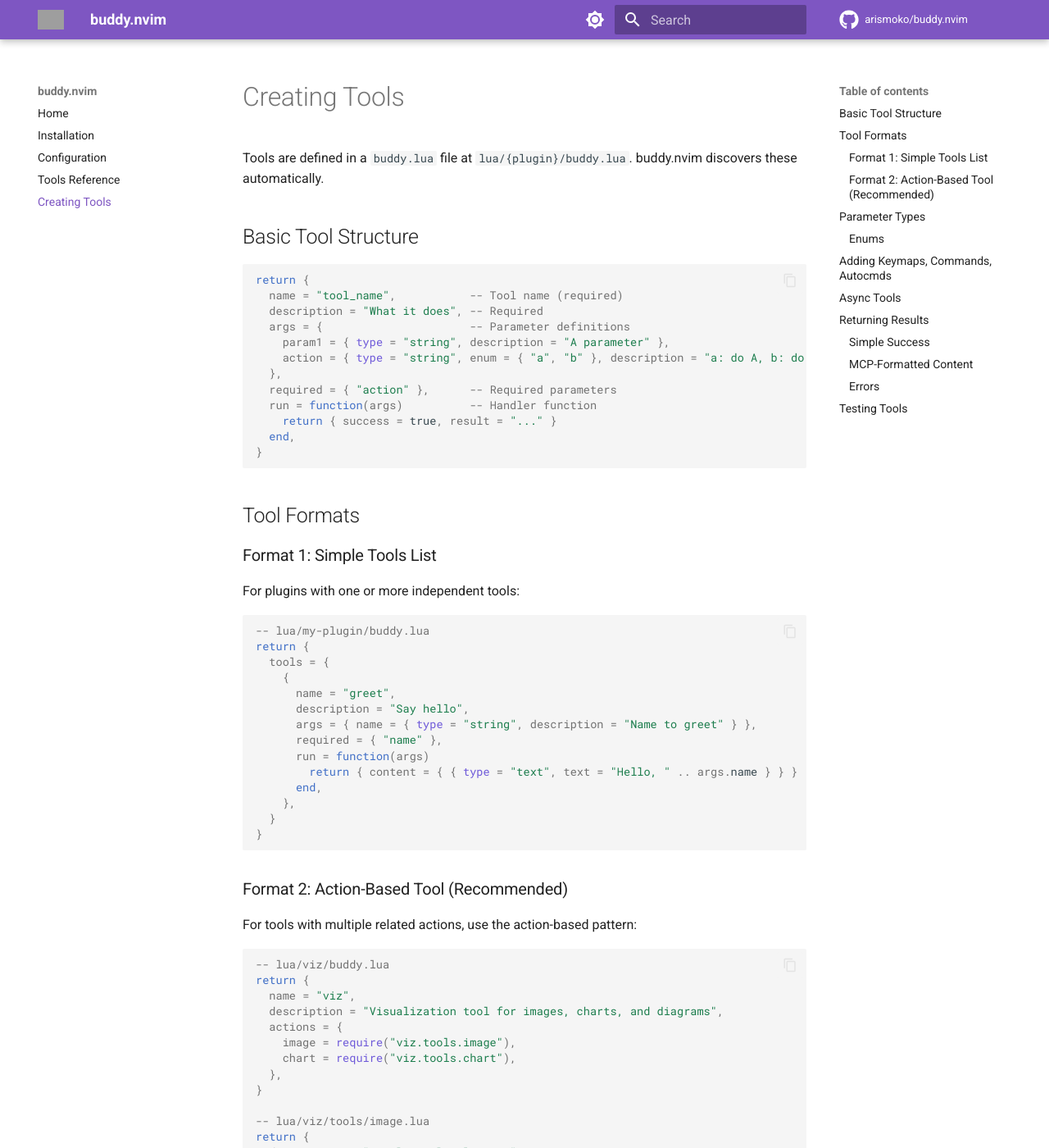
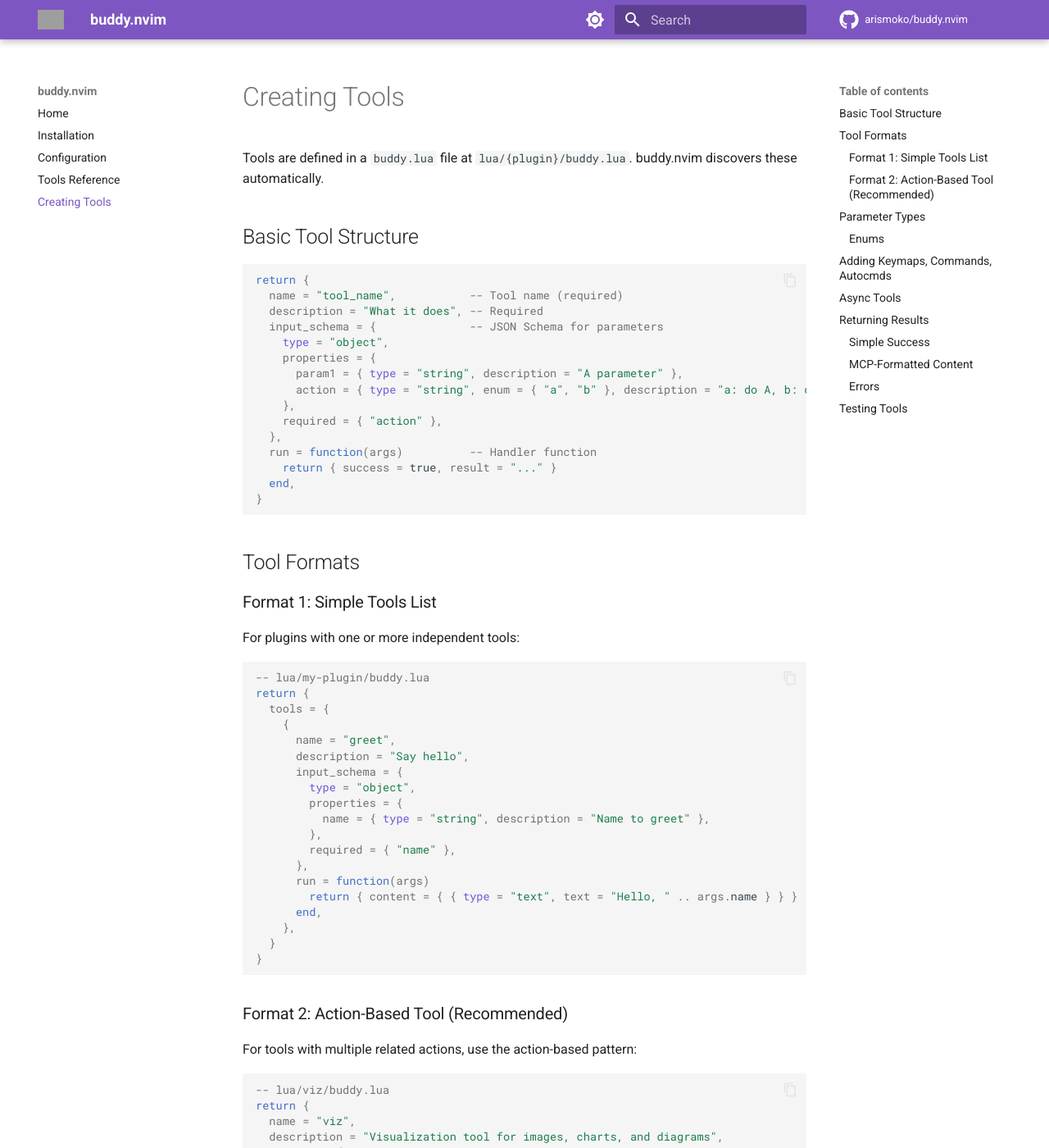
Before and after one commit to arismoko/buddy.nvim, an MkDocs documentation site: the page built from docs/creating-tools.md, in a window 1280 px wide and 1400 px high. Shown: the whole window at 82% size. Built offline with MkDocs 1.6.1 and Material for MkDocs 9.7.7, drawn with Linux system fonts in a browser that asks for light colours; comment, search, counter and statistics services are not loaded; some of the changed text lies outside the part shown; grey boxes are pictures that could not be loaded.

Commit message:
docs: update tool examples to use input_schema instead of deprecated args format

```diff
--- a/docs/creating-tools.md
+++ b/docs/creating-tools.md
@@ -8,11 +8,14 @@ Tools are defined in a `buddy.lua` file at `lua/{plugin}/buddy.lua`. buddy.nvim
 return {
   name = "tool_name",           -- Tool name (required)
   description = "What it does", -- Required
-  args = {                      -- Parameter definitions
-    param1 = { type = "string", description = "A parameter" },
-    action = { type = "string", enum = { "a", "b" }, description = "a: do A, b: do B" },
+  input_schema = {              -- JSON Schema for parameters
+    type = "object",
+    properties = {
+      param1 = { type = "string", description = "A parameter" },
+      action = { type = "string", enum = { "a", "b" }, description = "a: do A, b: do B" },
+    },
+    required = { "action" },
   },
-  required = { "action" },      -- Required parameters
   run = function(args)          -- Handler function
     return { success = true, result = "..." }
   end,
@@ -32,8 +35,13 @@ return {
     {
       name = "greet",
       description = "Say hello",
-      args = { name = { type = "string", description = "Name to greet" } },
-      required = { "name" },
+      input_schema = {
+        type = "object",
+        properties = {
+          name = { type = "string", description = "Name to greet" },
+        },
+        required = { "name" },
+      },
       run = function(args)
         return { content = { { type = "text", text = "Hello, " .. args.name } } }
       end,
@@ -60,10 +68,13 @@ return {
 -- lua/viz/tools/image.lua
 return {
   description = "Display a local image",
-  args = {
-    path = { type = "string", description = "Path to image file" },
+  input_schema = {
+    type = "object",
+    properties = {
+      path = { type = "string", description = "Path to image file" },
+    },
+    required = { "path" },
   },
-  required = { "path" },
   run = function(args)
     -- implementation
   end,
@@ -72,7 +83,7 @@ return {
 
 The framework auto-generates:
 
-- Unified args schema from all actions
+- Unified input_schema from all actions
 - Action enum with descriptions (e.g., `"image: Display a local image, chart: Generate charts"`)
 - Routing to the correct action handler
 - Per-action validation with helpful error messages
@@ -112,10 +123,13 @@ end
 return {
   name = "my_tool",
   description = "Does a thing",
-  args = {
-    message = { type = "string", description = "Message to show" },
+  input_schema = {
+    type = "object",
+    properties = {
+      message = { type = "string", description = "Message to show" },
+    },
+    required = {},
   },
-  required = {},
   run = do_thing,
 
   setup = {
```
Also changed, not shown: README.md (+32 -15 lines).
